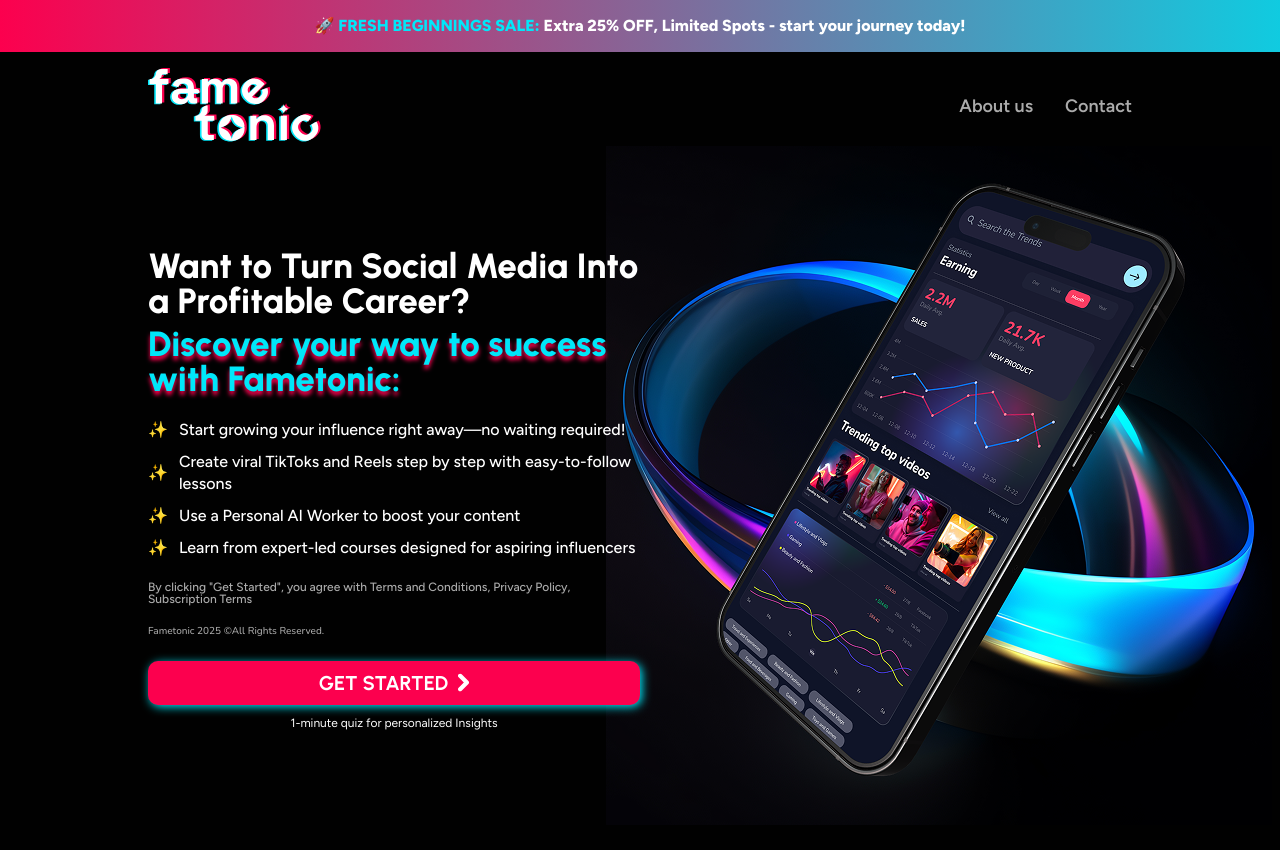
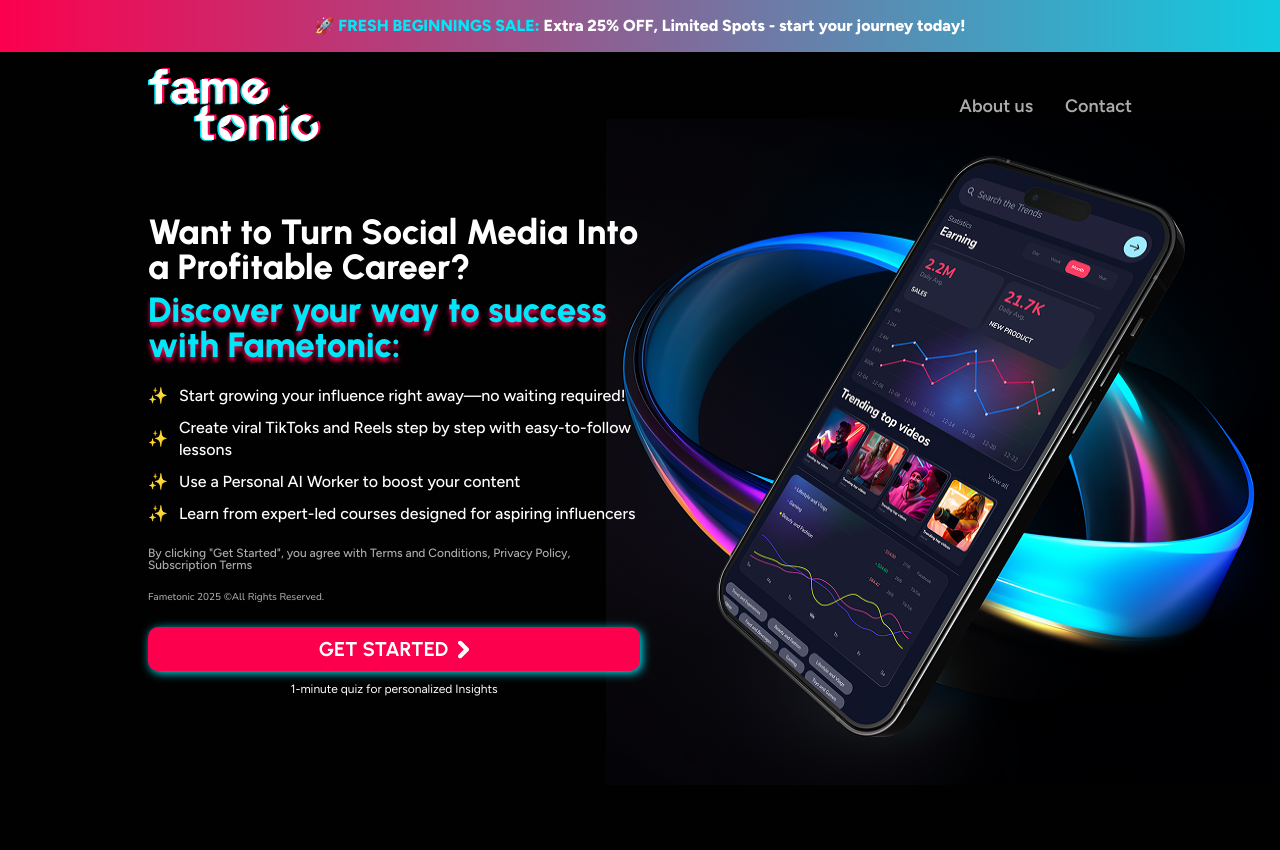
Before and after one commit to tanvir5230/netzet-project, a Next.js app: page / in a window 1280 px wide. After the commit the page ends 800 px from the top, so only its background shows below. Built offline with nearby package versions, Linux system fonts and the light colour scheme.

Commit message:
style: applied background to whole body

```diff
--- a/src/app/layout.tsx
+++ b/src/app/layout.tsx
@@ -39,7 +39,7 @@ export default function RootLayout({
   return (
     <html lang="en" className="dark">
       <body
-        className={`${urbanist.variable} ${figtree.variable} ${nunito.variable} antialiased`}
+        className={`${urbanist.variable} ${figtree.variable} ${nunito.variable} antialiased bg-black`}
       >
         {children}
       </body>
--- a/src/components/homepage/HeroSection/index.tsx
+++ b/src/components/homepage/HeroSection/index.tsx
@@ -15,7 +15,7 @@ const HeroSection: React.FC<React.HTMLAttributes<HTMLDivElement>> = ({
       )}
       {...props}
     >
-      <HeroImage className="w-full -translate-y-3 lg:hidden" />
+      <HeroImage className="w-full -translate-y-1 lg:hidden" />
       <HeroContent className="w-full lg:w-6/12 z-10" />
       <div></div>
       <div className="hidden absolute -top-10 -right-[140px] bottom-0 w-[666px] lg:flex items-center justify-center">
--- a/src/components/homepage/index.tsx
+++ b/src/components/homepage/index.tsx
@@ -8,7 +8,7 @@ const Homepage: React.FC = () => {
   return (
     <>
       <Banner />
-      <div className="bg-black lg:h-screen">
+      <div>
         <Container className="h-full">
           <div className="h-full flex flex-col">
             <AppHeader />
```
